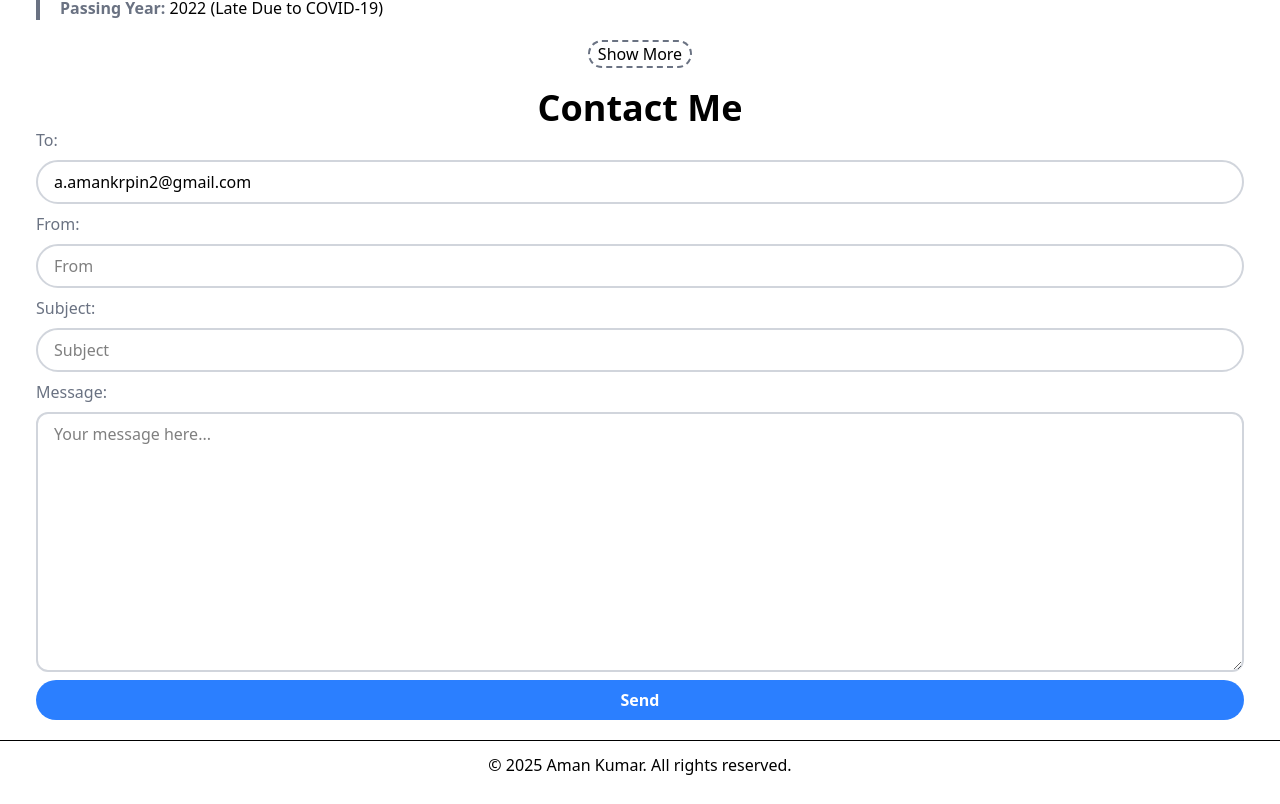
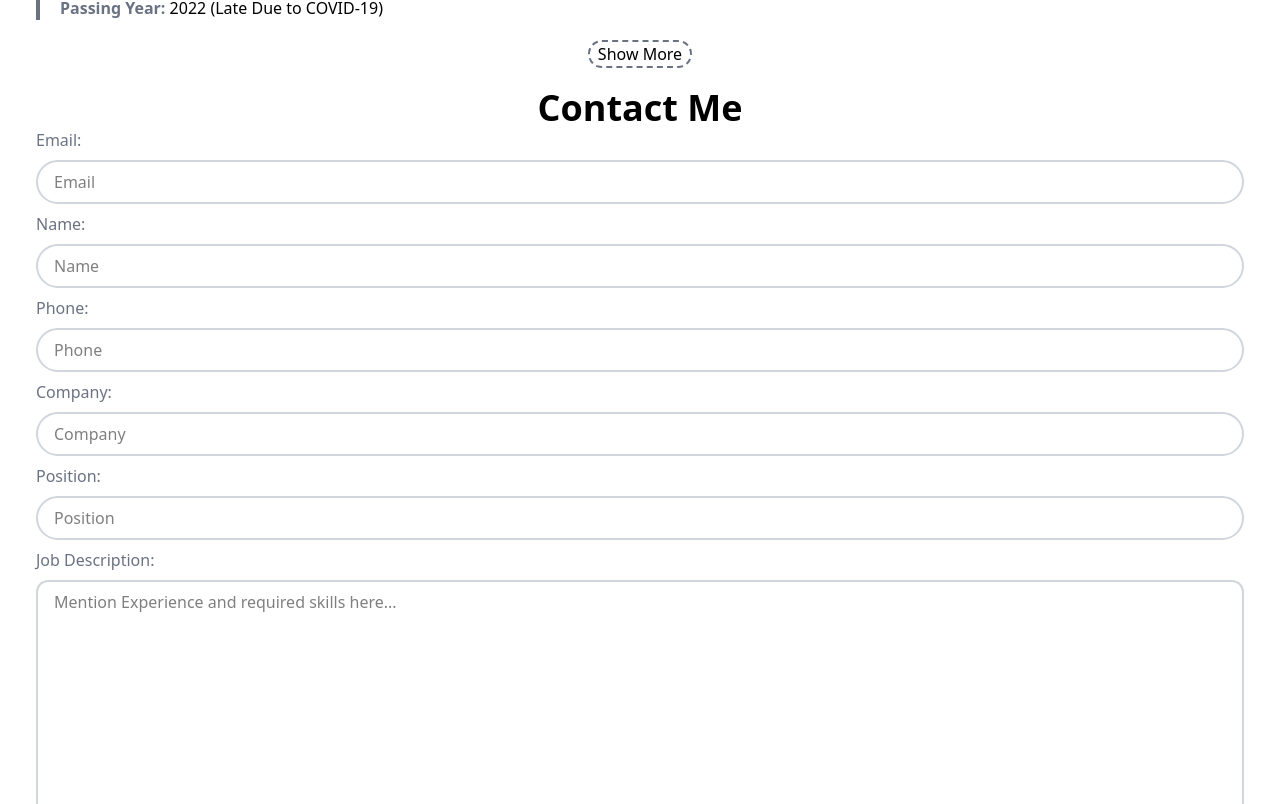
Before and after one commit to Pk-aman/Aman-Kumar, a Next.js app: page / in a window 1280 px wide. Shown: the part 1916-2720 px from the top of the page. Built offline with nearby package versions, Linux system fonts and the light colour scheme.

Commit message:
'implement_email'

```diff
--- /dev/null
+++ b/app/api/send/route.ts
@@ -0,0 +1,76 @@
+import { NextResponse } from "next/server";
+import nodemailer from "nodemailer";
+
+export async function POST(req: Request) {
+  const body = await req.json();
+  console.log(body);
+
+  const transporter = nodemailer.createTransport({
+    service: "gmail",
+    auth: {
+      user: process.env.NEXT_PUBLIC_EMAIL,
+      pass: process.env.NEXT_PUBLIC_PASS,
+    },
+    tls: {
+      rejectUnauthorized: true,
+    },
+  });
+
+  try {
+    // Hiring email
+    await transporter.sendMail({
+      to: process.env.NEXT_PUBLIC_EMAIL,
+      subject: `Hiring Request from ${body.company} - ${body.position}`,
+      text: body.message,
+      html: `<p>Name: ${body.name}</p>
+      <p>Email: ${body.email}</p>
+      <p>Phone: ${body.phone}</p>
+      <p>Company: ${body.company}</p>
+      <p>Position: ${body.position}</p>
+      <p>Message: ${body.message}</p>`,
+    });
+    // Confirmation email
+    await transporter.sendMail({
+      to: body.email,
+      subject: `Thank you for your hiring request — ${body.position} at ${body.company}`,
+      html: `
+        <p>Dear ${body.name},</p>
+
+        <p>Thank you for reaching out and expressing interest in hiring me for the <strong>${
+          body.position
+        }</strong> role at <strong>${body.company}</strong>.</p>
+
+        <p>I’ve received your details as follows:</p>
+        <ul>
+          <li><strong>Name:</strong> ${body.name}</li>
+          <li><strong>Email:</strong> ${body.email}</li>
+          <li><strong>Phone:</strong> ${body.phone}</li>
+          <li><strong>Company:</strong> ${body.company}</li>
+          <li><strong>Position:</strong> ${body.position}</li>
+        </ul>
+
+        ${
+          body.message
+            ? `<p><strong>Your Message:</strong><br>${body.message}</p>`
+            : ""
+        }
+
+        <p>I’ll review your request and get back to you shortly. I truly appreciate your interest and look forward to the possibility of collaborating with your team.</p>
+
+        <p>Best regards,<br>
+        <strong>Aman Kumar</strong><br>
+        <a href="mailto:a.amankrpin2@gmail.com">a.amankrpin2@gmail.com</a><br>
+        <a href="https://aman-kumar-dusky.vercel.app/">https://aman-kumar-dusky.vercel.app/</a>
+        </p>
+      `,
+    });
+
+    return NextResponse.json(
+      { message: "Email sent successfully" },
+      { status: 200 }
+    );
+  } catch (error) {
+    console.log(error);
+    return NextResponse.json({ message: "Email not sent" }, { status: 500 });
+  }
+}
--- a/app/components/homeComponents/contactForm.tsx
+++ b/app/components/homeComponents/contactForm.tsx
@@ -1,26 +1,56 @@
 "use client";
 import React, { useState } from "react";
+import { ToastContainer, toast } from "react-toastify";
 
 function ContactForm() {
+  const [loading, setLoading] = useState(false);
   const [formData, setFormData] = useState({
-    from: "",
-    subject: "",
+    email: "",
+    name: "",
+    phone: "",
+    company: "",
+    position: "",
     message: "",
   });
 
-  const handleSubmit = (e: React.FormEvent) => {
+  const resetForm = () => {
+    setFormData({
+      email: "",
+      name: "",
+      phone: "",
+      company: "",
+      position: "",
+      message: "",
+    });
+  };
+
+  const handleSubmit = async (e: any) => {
     e.preventDefault();
-    console.log(formData);
-    alert("Under development");
-    // Handle form submission here
+
+    setLoading(true);
+    await fetch("/api/send", {
+      method: "POST",
+      body: JSON.stringify(formData),
+    })
+      .then((res) => {
+        toast.success("Email sent successfully");
+        resetForm();
+      })
+      .catch((err) => {
+        toast.error("Email not sent");
+      })
+      .finally(() => {
+        setLoading(false);
+      });
   };
 
   const handleChange = (
     e: React.ChangeEvent<HTMLInputElement | HTMLTextAreaElement>
   ) => {
+    const { name, value } = e.target;
     setFormData({
       ...formData,
-      [e.target.name]: e.target.value,
+      [name]: value,
     });
   };
 
@@ -33,49 +63,76 @@ function ContactForm() {
         <div>
           <form onSubmit={handleSubmit}>
             <div className="flex flex-col gap-2">
-              <label htmlFor="from" className="text-gray-500">
-                To:
+              <label htmlFor="email" className="text-gray-500">
+                Email:
               </label>
               <input
                 type="email"
-                placeholder="To"
-                value="a.amankrpin2@gmail.com"
-                readOnly
+                placeholder="Email"
+                name="email"
+                value={formData.email}
+                onChange={handleChange}
                 className="border-2 border-gray-300 rounded-full px-4 py-2"
               />
-              <label htmlFor="from" className="text-gray-500">
-                From:
+              <label htmlFor="name" className="text-gray-500">
+                Name:
               </label>
               <input
-                id="from"
-                name="from"
-                type="email"
-                placeholder="From"
-                value={formData.from}
+                id="name"
+                name="name"
+                type="text"
+                placeholder="Name"
+                value={formData.name}
                 onChange={handleChange}
                 className="border-2 border-gray-300 rounded-full px-4 py-2"
                 required
               />
-              <label htmlFor="subject" className="text-gray-500">
-                Subject:
+              <label htmlFor="phone" className="text-gray-500">
+                Phone:
               </label>
               <input
-                id="subject"
-                name="subject"
+                id="phone"
+                name="phone"
                 type="text"
-                placeholder="Subject"
-                value={formData.subject}
+                placeholder="Phone"
+                value={formData.phone}
+                onChange={handleChange}
+                className="border-2 border-gray-300 rounded-full px-4 py-2"
+                required
+              />
+              <label htmlFor="company" className="text-gray-500">
+                Company:
+              </label>
+              <input
+                id="company"
+                name="company"
+                type="text"
+                placeholder="Company"
+                value={formData.company}
+                onChange={handleChange}
+                className="border-2 border-gray-300 rounded-full px-4 py-2"
+                required
+              />
+              <label htmlFor="position" className="text-gray-500">
+                Position:
+              </label>
+              <input
+                id="position"
+                name="position"
+                type="text"
+                placeholder="Position"
+                value={formData.position}
                 onChange={handleChange}
                 className="border-2 border-gray-300 rounded-full px-4 py-2"
                 required
               />
               <label htmlFor="message" className="text-gray-500">
-                Message:
+                Job Description:
               </label>
               <textarea
                 id="message"
                 name="message"
-                placeholder="Your message here..."
+                placeholder="Mention Experience and required skills here..."
                 value={formData.message}
                 onChange={handleChange}
                 rows={10}
@@ -86,12 +143,13 @@ function ContactForm() {
                 type="submit"
                 className="bg-blue-500 hover:bg-blue-600 text-white font-semibold py-2 px-6 rounded-full transition-colors"
               >
-                Send
+                {loading ? "Sending..." : "Send"}
               </button>
             </div>
           </form>
         </div>
       </div>
+      <ToastContainer />
     </>
   );
 }
--- a/package.json
+++ b/package.json
@@ -10,13 +10,16 @@
   },
   "dependencies": {
     "next": "16.0.1",
+    "nodemailer": "^7.0.10",
     "react": "19.2.0",
     "react-dom": "19.2.0",
-    "react-icons": "^5.5.0"
+    "react-icons": "^5.5.0",
+    "react-toastify": "^11.0.5"
   },
   "devDependencies": {
     "@tailwindcss/postcss": "^4",
     "@types/node": "^20",
+    "@types/nodemailer": "^7.0.3",
     "@types/react": "^19",
     "@types/react-dom": "^19",
     "eslint": "^9",
```
Also changed, not shown: 1 other file (tests, documents, lock files or other folders).
